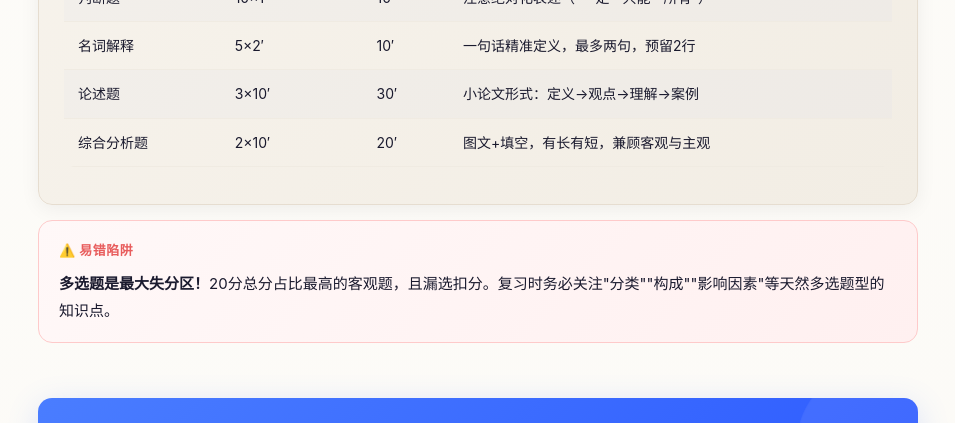
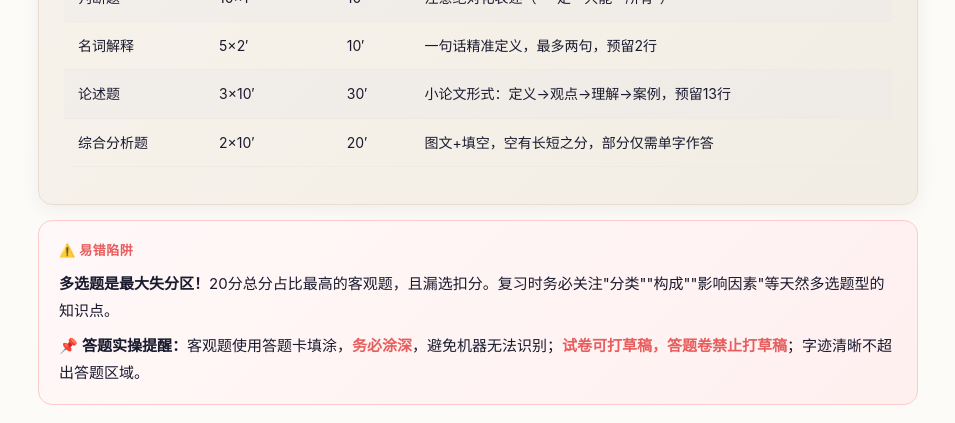
Before and after one commit to 12345666ddwa/nie-review, a plain HTML site: page index.html in a window 1280 px wide. Shown: the part 989-1412 px from the top of the page, without its empty margins (162-1117 px from the left). Drawn offline with Linux system fonts and the light colour scheme; a web font is replaced by a local one.

Commit message:
fix: 补充答题注意事项+林达尔均衡+综合分析题长短

```diff
--- a/index.html
+++ b/index.html
@@ -851,13 +851,14 @@ blockquote {
     <tr><td>多选题</td><td>10×2′</td><td>20′</td><td>多维分类、多因素题，漏选少选均扣分</td></tr>
     <tr><td>判断题</td><td>10×1′</td><td>10′</td><td>注意绝对化表述（"一定""只能""所有"）</td></tr>
     <tr><td>名词解释</td><td>5×2′</td><td>10′</td><td>一句话精准定义，最多两句，预留2行</td></tr>
-    <tr><td>论述题</td><td>3×10′</td><td>30′</td><td>小论文形式：定义→观点→理解→案例</td></tr>
-    <tr><td>综合分析题</td><td>2×10′</td><td>20′</td><td>图文+填空，有长有短，兼顾客观与主观</td></tr>
+    <tr><td>论述题</td><td>3×10′</td><td>30′</td><td>小论文形式：定义→观点→理解→案例，预留13行</td></tr>
+    <tr><td>综合分析题</td><td>2×10′</td><td>20′</td><td>图文+填空，空有长短之分，部分仅需单字作答</td></tr>
   </table>
 </div>
 
 <div class="trap-box">
   <strong>多选题是最大失分区！</strong>20分总分占比最高的客观题，且漏选扣分。复习时务必关注"分类""构成""影响因素"等天然多选题型的知识点。
+  <p style="margin-top:8px;">📌 <strong>答题实操提醒：</strong>客观题使用答题卡填涂，<span class="kw-red">务必涂深</span>，避免机器无法识别；<span class="kw-red">试卷可打草稿，答题卷禁止打草稿</span>；字迹清晰不超出答题区域。</p>
 </div>
 
 <!-- ==================== 第一章 ==================== -->
@@ -1632,6 +1633,7 @@ blockquote {
     <li><strong>非竞争性：</strong>增加一个消费者的边际成本为零</li>
     <li><strong>偏好显示困难：</strong>人们不愿真实表达对公共物品的需求（因为可以免费搭便车）</li>
     <li><strong>需求曲线纵向加总：</strong>（区别于私人物品的横向加总）</li>
+    <li><strong>林达尔均衡难以实现：</strong>私人供给公共物品时，由于偏好显示困难，无法达到每人按真实受益比例分摊成本的<span class="kw">林达尔均衡</span>状态</li>
   </ul>
 
   <h4 style="margin-top:15px;">供给主体</h4>
```
